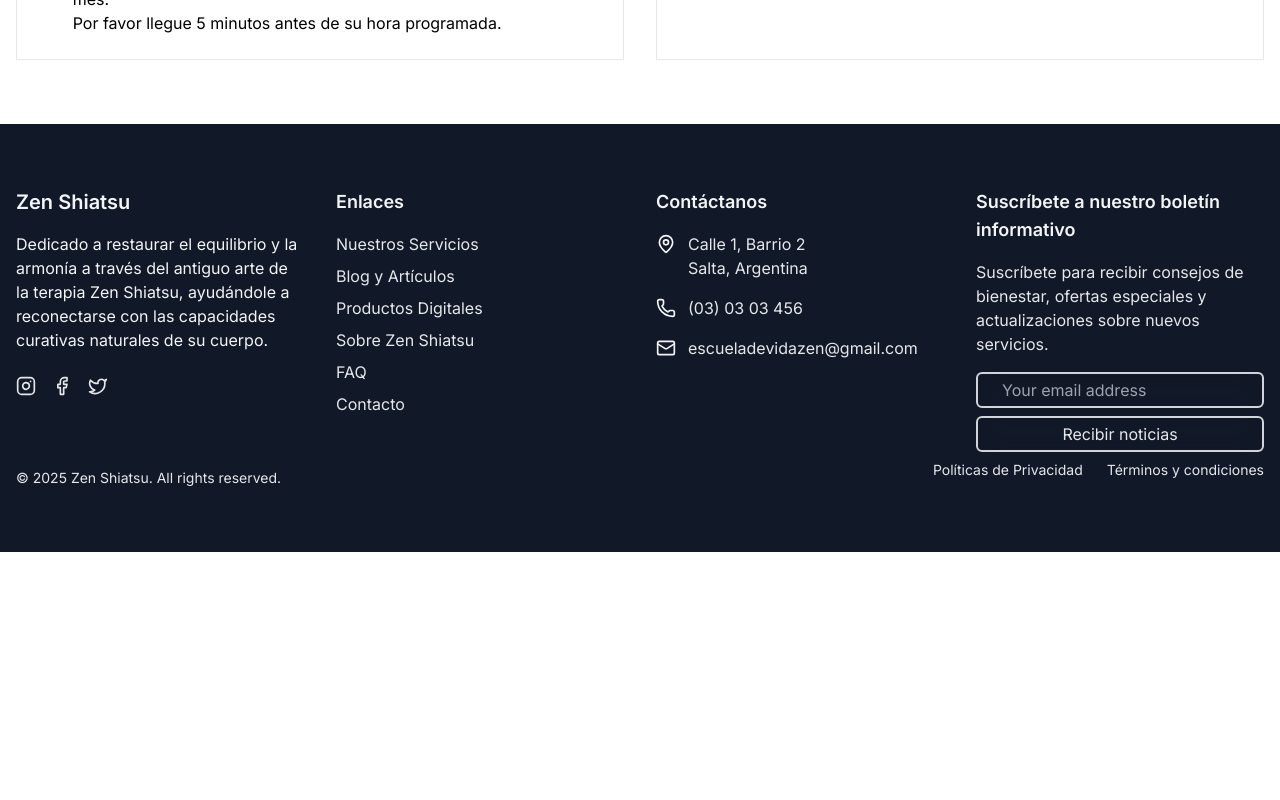
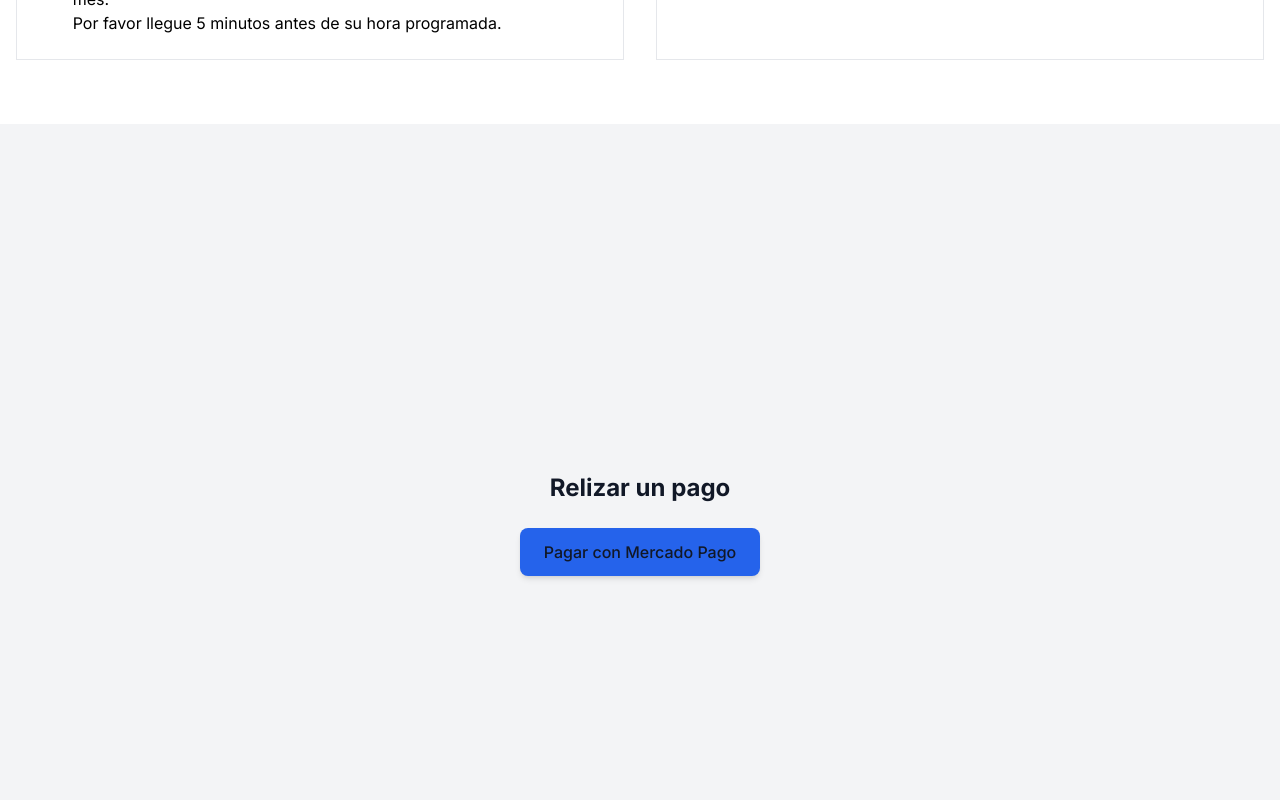
Before and after one commit to yorocio/escuela-de-vida-zen, a Next.js app in the folder front/: page / in a window 1280 px wide. Shown: the part 2440-3240 px from the top of the page. Before the commit the page ends 2992 px from the top, so only its background shows below. Built offline with nearby package versions, Linux system fonts and the light colour scheme; no server answers.

Commit message:
Implementado botón de pago con Mercado Pago (frontend listo) y endpoint de prueba backend

```diff
--- /dev/null
+++ b/front/app/api/checkout/route.js
@@ -0,0 +1,5 @@
+export async function POST(req) {
+    console.log("POST /api/checkout ejecutado");
+
+    return new Response(JSON.stringify({ test: "ok" }), { status: 200 });
+  }
--- /dev/null
+++ b/front/app/failure/page.js
@@ -0,0 +1,3 @@
+export default function Failure() {
+    return <h1>❌ PAGO RECHAZADO</h1>;
+  }
--- a/front/app/page.js
+++ b/front/app/page.js
@@ -4,6 +4,7 @@
 import Services from "@/components/Services/Services";
 import { auth } from "@/auth";
 import ButtonLogin from "@/components/Buttons/ButtonLogin";
+import Mp from "@/components/Mp";
 
 export default async function Home() {
 
@@ -23,6 +24,9 @@
       <section>
         <BookSession />
       </section>
+      <section>
+        <Mp />
+      </section>
     </main>
   );
 }
--- /dev/null
+++ b/front/app/pending/page.js
@@ -0,0 +1,3 @@
+export default function Pending() {
+    return <h1>⏳ PAGO PENDIENTE</h1>;
+  }
--- /dev/null
+++ b/front/app/success/page.js
@@ -0,0 +1,3 @@
+export default function Success() {
+    return <h1>✅ PAGO APROBADO</h1>;
+  }
--- /dev/null
+++ b/front/components/Mp.js
@@ -0,0 +1,55 @@
+"use client";
+import { useEffect } from "react";
+
+export default function Mp() {
+  // USEEFFECT PARA CARGAR EL SDK DE MP CUANDO SE MONTA EL COMPONENTE
+  useEffect(() => {
+    const script = document.createElement("script");
+    script.src = "https://sdk.mercadopago.com/js/v2"; // SDK DE MP
+    script.async = true;
+    document.body.appendChild(script); // LO AGREGAMOS AL BODY
+  }, []);
+
+  // FUNCIÓN PARA INICIAR EL PROCESO DE CHECKOUT
+  const handleCheckout = async () => {
+    // PETICIÓN POST A NUESTRO ENDPOINT /api/checkout
+    const res = await fetch("/api/checkout", {
+      method: "POST",
+      headers: { "Content-Type": "application/json" },
+      body: JSON.stringify({ title: "Producto X", unit_price: 2000, quantity: 1 }),
+    });
+    const data = await res.json();
+
+    // VERIFICO SI EL SDK DE MP ESTÁ DISPONIBLE
+    if (!window.MercadoPago) {
+      alert("ERROR CARGANDO MERCADO PAGO");
+      return;
+    }
+
+    // INSTANCIO EL OBJETO DE MP CON MI PUBLIC KEY
+    const mp = new window.MercadoPago(process.env.NEXT_PUBLIC_MP_PUBLIC_KEY, {
+      locale: "es-AR", // IDIOMA
+    });
+
+    // ABRIMOS EL CHECKOUT PRO CON LA PREFERENCIA GENERADA
+    mp.checkout({
+      preference: {
+        id: data.id, // ID DE LA PREFERENCIA ENVIADA DESDE EL BACKEND
+      },
+      autoOpen: true, // ABRE AUTOMÁTICAMENTE EL CHECKOUT
+    });
+  };
+
+  // BOTÓN QUE DISPARA handleCheckout
+  return (
+    <main className="flex flex-col items-center justify-center min-h-screen bg-gray-100 text-gray-900">
+      <h1 className="text-2xl font-bold mb-6">Relizar un pago</h1>
+      <button
+        onClick={handleCheckout}
+        className="px-6 py-3 bg-blue-600 hover:bg-yellow-300 text-gray-900 font-medium rounded-lg shadow-md transition-colors duration-200"
+      >
+        Pagar con Mercado Pago
+      </button>
+    </main>
+  );
+}
```
